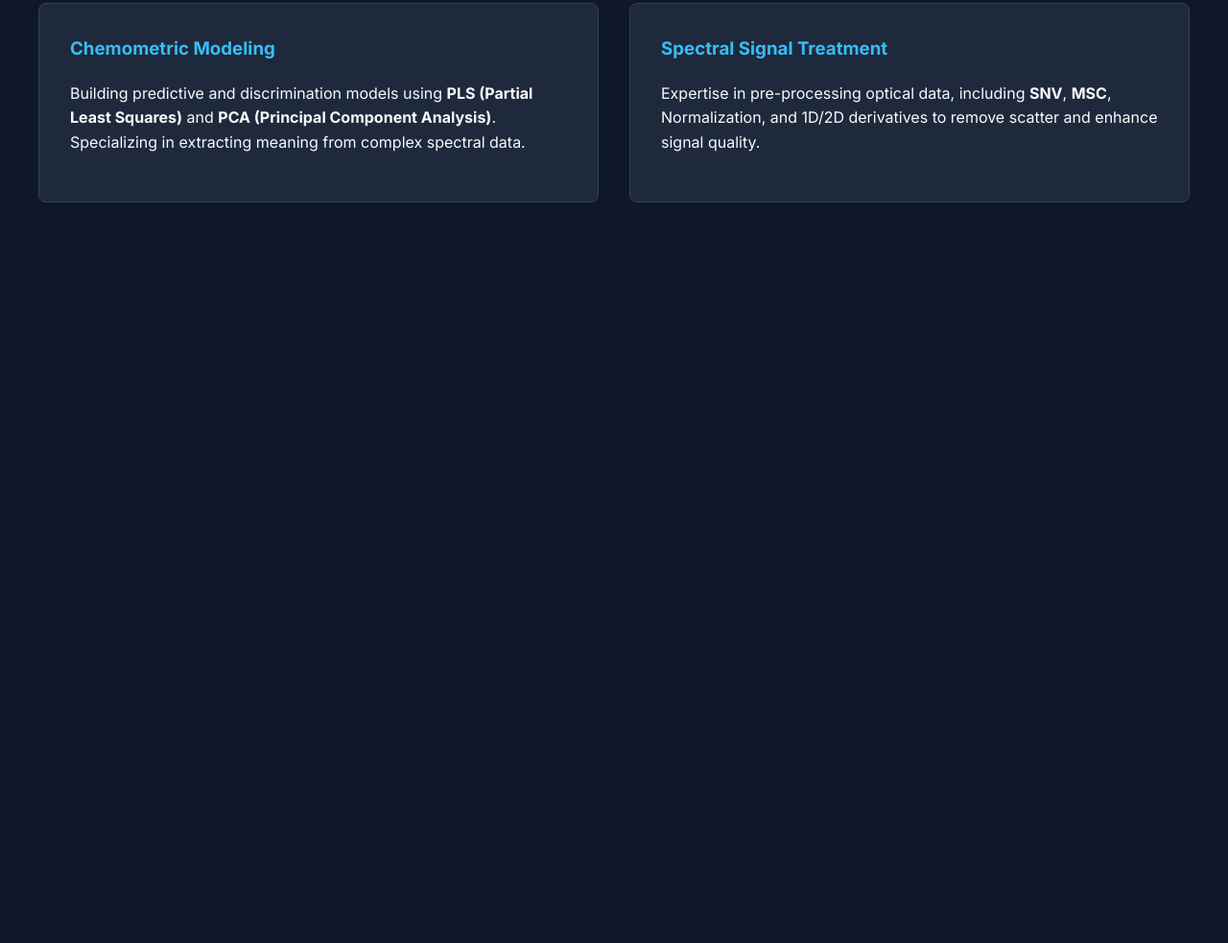
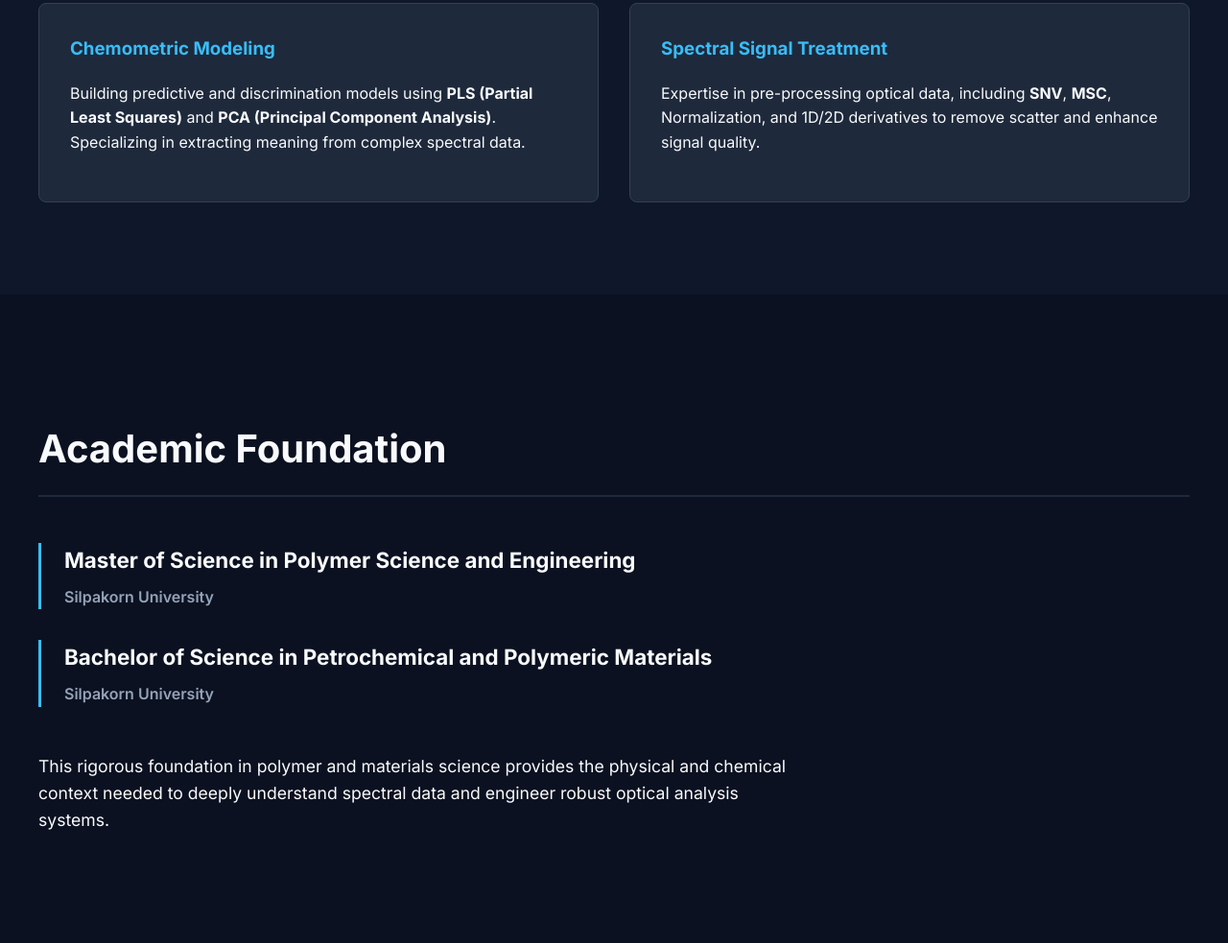
Before and after one commit to Aumdim7b5/portfolio, a plain HTML site: page index.html in a window 1280 px wide. Shown: the part 1056-2039 px from the top of the page at 96% size. Before the commit the page ends 1363 px from the top, so only its background shows below. Drawn offline with Linux system fonts and the light colour scheme.

Commit message:
feat: add education section for Silpakorn University

```diff
--- a/index.html
+++ b/index.html
@@ -36,6 +36,21 @@
         </div>
     </section>
 
+    <section id="education" class="section bg-alt">
+        <div class="container">
+            <h2 class="section-title">Academic Foundation</h2>
+            <div class="education-block">
+                <h3>Master of Science in Polymer Science and Engineering</h3>
+                <p class="university">Silpakorn University</p>
+            </div>
+            <div class="education-block">
+                <h3>Bachelor of Science in Petrochemical and Polymeric Materials</h3>
+                <p class="university">Silpakorn University</p>
+            </div>
+            <p class="education-desc">This rigorous foundation in polymer and materials science provides the physical and chemical context needed to deeply understand spectral data and engineer robust optical analysis systems.</p>
+        </div>
+    </section>
+
     <script src="script.js"></script>
 </body>
 </html>
--- a/styles.css
+++ b/styles.css
@@ -108,3 +108,26 @@ body {
     color: var(--accent-color);
     margin-top: 0;
 }
+
+.bg-alt {
+    background-color: #0b1120;
+}
+.education-block {
+    margin-bottom: 2rem;
+    border-left: 3px solid var(--accent-color);
+    padding-left: 1.5rem;
+}
+.education-block h3 {
+    margin: 0 0 0.5rem 0;
+    font-size: 1.4rem;
+}
+.university {
+    color: var(--text-muted);
+    font-weight: 600;
+    margin: 0;
+}
+.education-desc {
+    margin-top: 3rem;
+    font-size: 1.1rem;
+    max-width: 800px;
+}
```
